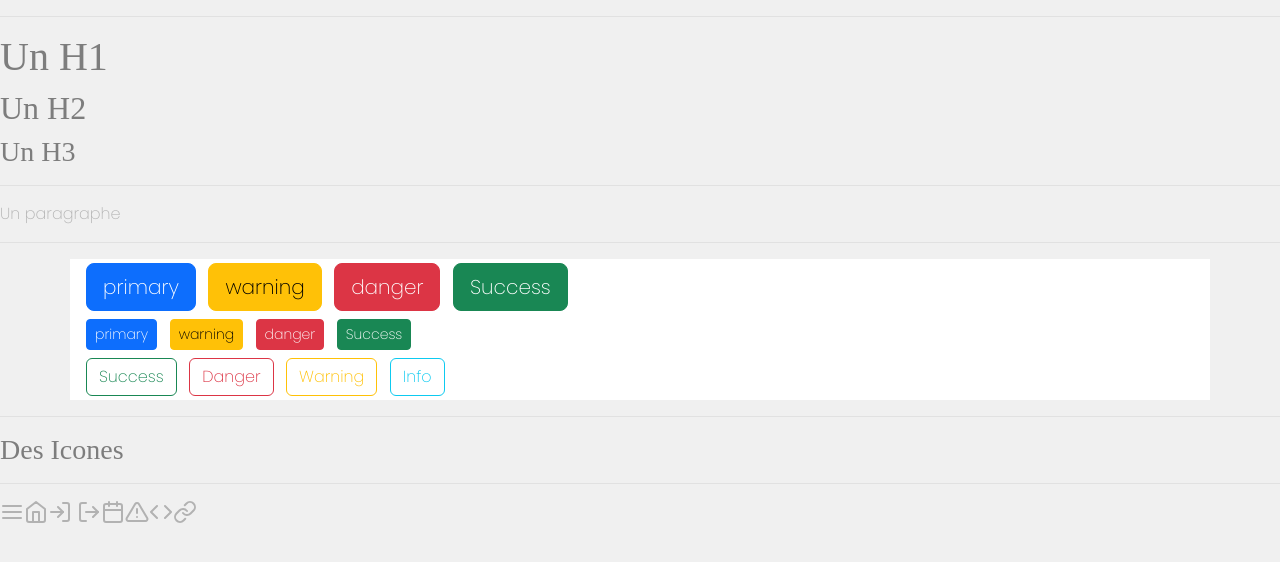
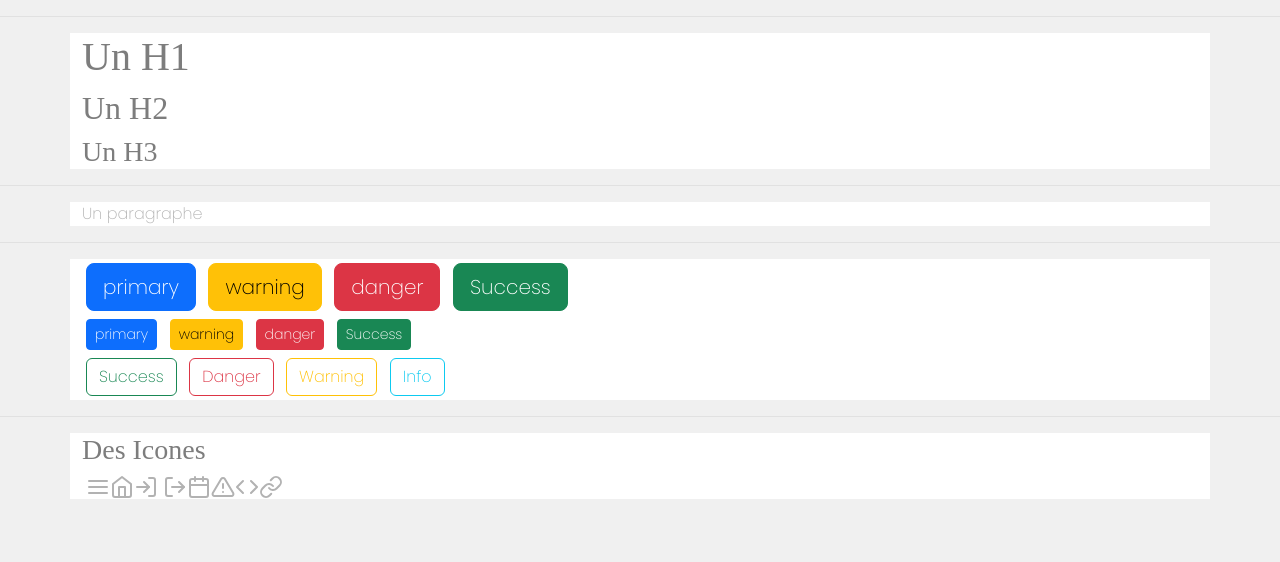
Before and after one commit to LionelDiot/W5D1, a plain HTML site: page index.html in a window 1280 px wide. Drawn offline with nearby package versions, Linux system fonts and the light colour scheme; a web font is replaced by a local one.

Commit message:
quick auto commit

```diff
--- a/index.html
+++ b/index.html
@@ -19,13 +19,17 @@
 
 <body>
   <hr>
+  <div class="container">
     <h1>Un H1</h1>
     <h2>Un H2</h2>
     <h3>Un H3</h3>
+  </div>
   <hr>
+  <div class="container">
     <p>
       Un paragraphe
     </p>
+  </div>
   <hr>
   <div class="container">
     <button type="button" class="btn btn-primary btn-lg m-1">primary</button>
@@ -48,12 +52,14 @@
     <button type="button" class="btn btn-outline-info m-1">Info</button>
   </div>
   <hr>
+  <div class="container">
     <h3>Des Icones </h3>
-  <hr>
-  <p>
+
+    <p class="m-1">
      <i data-feather="menu"></i><i data-feather="home"></i><i data-feather="log-in"></i>
      <i data-feather="log-out"></i><i data-feather="calendar"></i><i data-feather="alert-triangle"></i><i data-feather="code"></i><i data-feather="link"></i>
     </p>
+  </div>
 
 
   <script>
```
Lines whose indentation alone changed are shown as unchanged.
